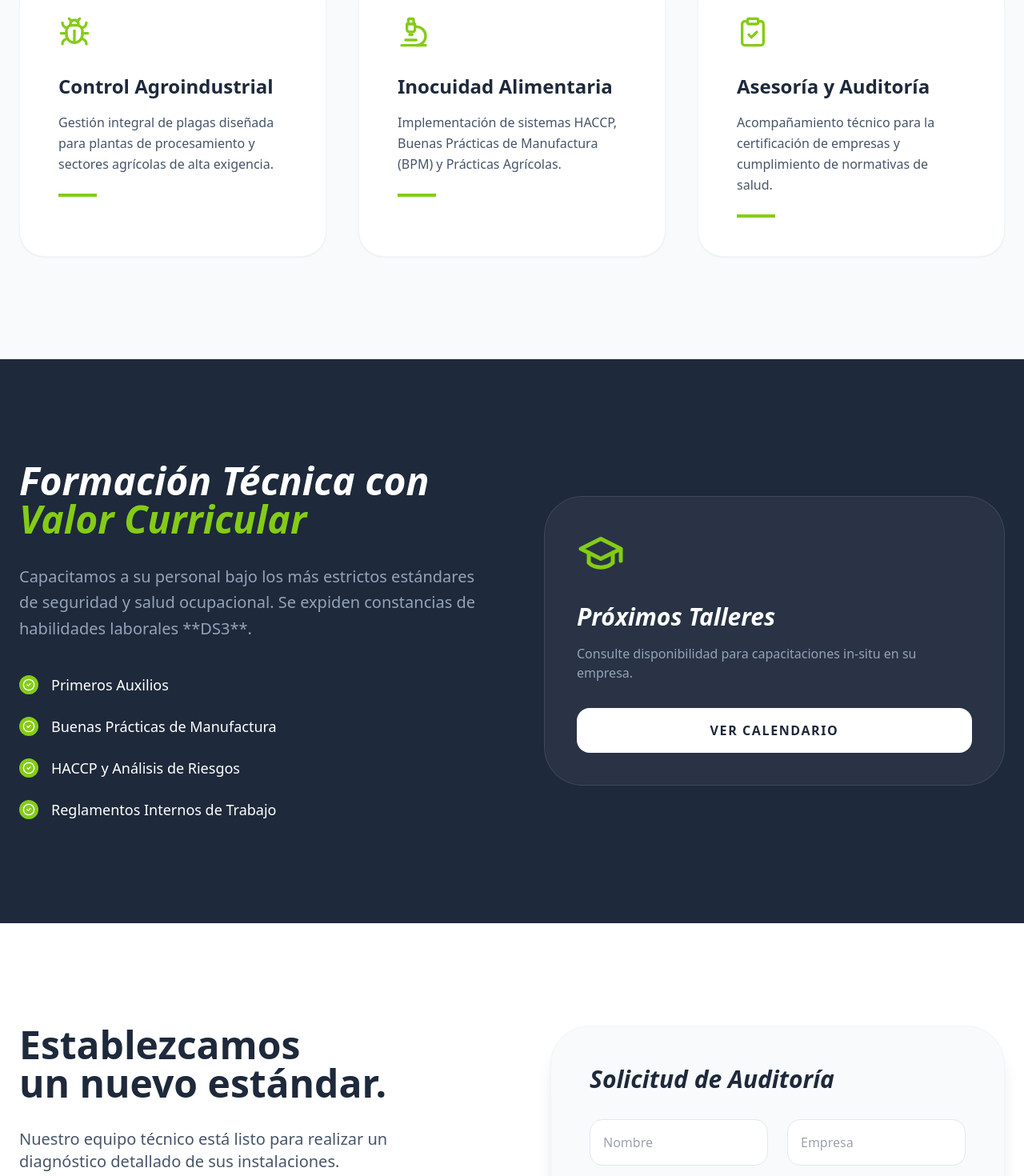
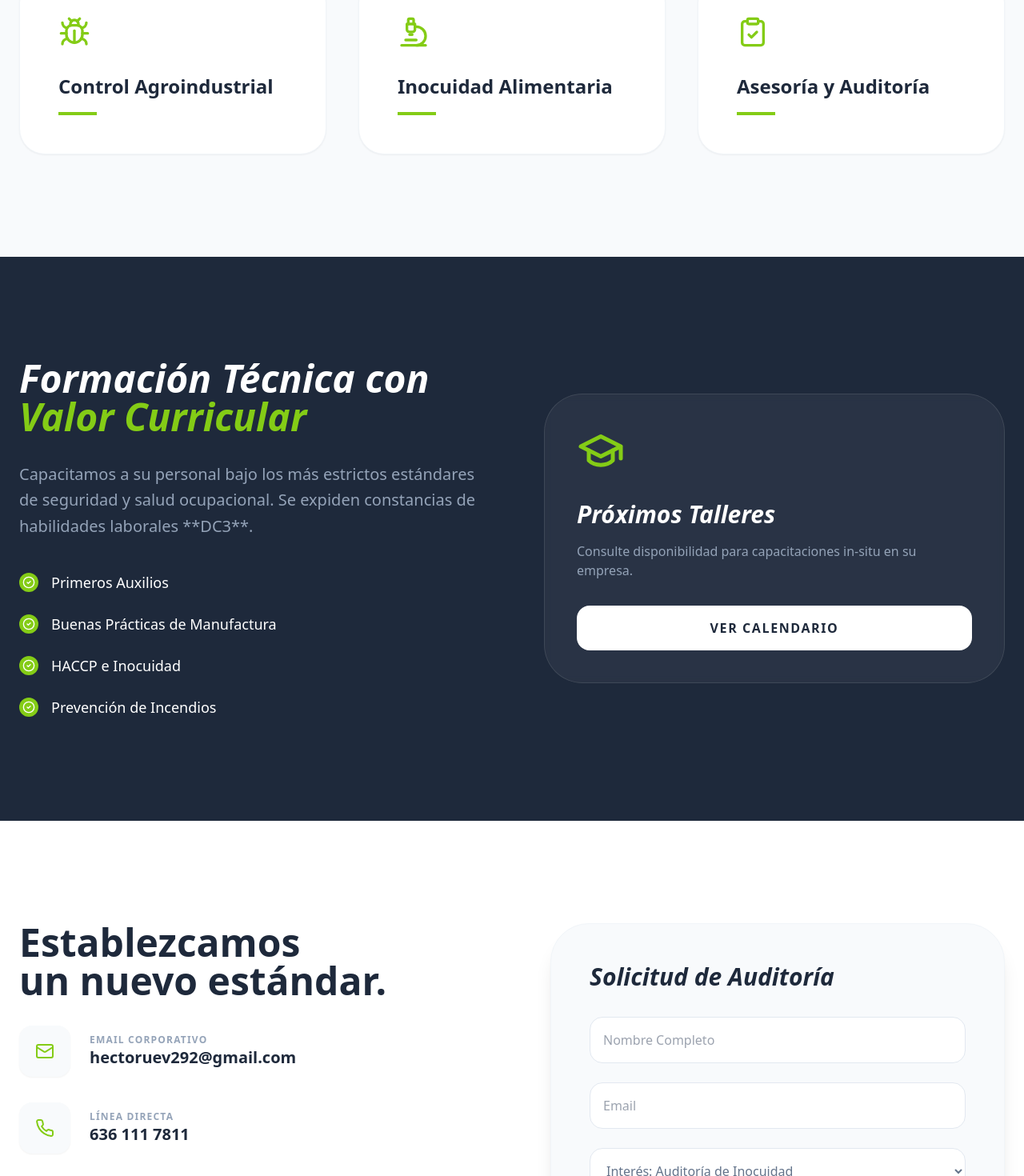
Before and after one commit to IvanGardea/fumigaciones-web, a Next.js app: page / in a window 1280 px wide. Shown: the part 1313-2783 px from the top of the page at 80% size. Built offline with nearby package versions, Linux system fonts and the light colour scheme.

Commit message:
Update page.tsx

```diff
--- a/app/page.tsx
+++ b/app/page.tsx
@@ -1,16 +1,26 @@
 "use client";
 import React, { useState, useEffect } from 'react';
 import {
-  ShieldCheck, Bug, Factory, Phone,
-  CheckCircle2, MessageCircle, Menu, X,
-  MapPin, Mail, GraduationCap, ClipboardCheck,
-  ChevronRight, Award, Microscope
+  Bug, Phone, CheckCircle2, MessageCircle, Menu, X,
+  Mail, GraduationCap, ClipboardCheck, ChevronRight,
+  Award, Microscope, Calendar as CalendarIcon
 } from 'lucide-react';
 import { motion, AnimatePresence } from 'framer-motion';
+
+// ==========================================================
+//  👇 CONFIGURACIÓN RÁPIDA DE CURSOS
+// ==========================================================
+const MIS_CURSOS = [
+  { fecha: "15 Mar", curso: "HACCP e Inocuidad", estado: "Cupo Disponible", urgencia: "baja" },
+  { fecha: "22 Mar", curso: "Primeros Auxilios", estado: "Últimos Lugares", urgencia: "alta" },
+  { fecha: "05 Abr", curso: "Buenas Prácticas (BPM)", estado: "Cupo Disponible", urgencia: "baja" },
+  { fecha: "12 Abr", curso: "Prevención de Incendios", estado: "Cupo Disponible", urgencia: "baja" }
+];
 
 export default function CipsaEnterprise() {
   const [isMenuOpen, setIsMenuOpen] = useState(false);
   const [scrolled, setScrolled] = useState(false);
+  const [isCalendarOpen, setIsCalendarOpen] = useState(false);
 
   useEffect(() => {
     const handleScroll = () => setScrolled(window.scrollY > 50);
@@ -27,44 +37,28 @@ export default function CipsaEnterprise() {
           <div className="flex items-center gap-2">
             <img src="/cipsa-logo.png" alt="CIPSA Logo" className="h-14 w-auto object-contain" />
           </div>
-
           <div className="hidden md:flex items-center gap-10 font-bold text-sm uppercase tracking-widest">
             <a href="#inicio" className={`${scrolled ? 'text-slate-800' : 'text-white'} hover:text-[#84cc16] transition-colors`}>Inicio</a>
             <a href="#servicios" className={`${scrolled ? 'text-slate-800' : 'text-white'} hover:text-[#84cc16] transition-colors`}>Servicios</a>
             <a href="#capacitacion" className={`${scrolled ? 'text-slate-800' : 'text-white'} hover:text-[#84cc16] transition-colors`}>Capacitación</a>
-            <a href="#contacto" className="bg-[#84cc16] text-white px-8 py-3 rounded-full hover:shadow-lg hover:shadow-lime-500/40 transition-all active:scale-95">
-              Contacto
-            </a>
+            <a href="#contacto" className="bg-[#84cc16] text-white px-8 py-3 rounded-full hover:shadow-lg hover:shadow-lime-500/40 transition-all active:scale-95">Contacto</a>
           </div>
-
           <button className="md:hidden text-[#84cc16]" onClick={() => setIsMenuOpen(!isMenuOpen)}>
             {isMenuOpen ? <X size={32} /> : <Menu size={32} />}
           </button>
         </div>
       </nav>
 
-      {/* --- HERO SECTION (FONDO CON LOGO-MONITO) --- */}
+      {/* --- HERO SECTION --- */}
       <section id="inicio" className="relative h-screen flex items-center justify-center overflow-hidden">
-        {/* Imagen de fondo con Overlay */}
         <div className="absolute inset-0 z-0">
-          <img
-            src="/logo-sipsa-monito.jpg"
-            alt="Fondo CIPSA"
-            className="w-full h-full object-cover scale-105"
-          />
+          <img src="/logo-sipsa-monito.jpg" alt="Fondo CIPSA" className="w-full h-full object-cover scale-105" />
           <div className="absolute inset-0 bg-[#0f172a]/80 backdrop-blur-[2px]"></div>
         </div>
-
         <div className="container mx-auto px-6 relative z-10 text-center">
-          <motion.div
-            initial={{ opacity: 0, y: 30 }}
-            animate={{ opacity: 1, y: 0 }}
-            transition={{ duration: 0.8 }}
-          >
+          <motion.div initial={{ opacity: 0, y: 30 }} animate={{ opacity: 1, y: 0 }} transition={{ duration: 0.8 }}>
             <div className="flex justify-center mb-6">
-              <span className="bg-[#84cc16] text-white px-4 py-1 rounded text-xs font-black uppercase tracking-[0.3em]">
-                Consultoría Elite
-              </span>
+              <span className="bg-[#84cc16] text-white px-4 py-1 rounded text-xs font-black uppercase tracking-[0.3em]">Consultoría Elite</span>
             </div>
             <h1 className="text-5xl md:text-8xl font-black text-white mb-6 leading-tight">
               Líderes en <span className="text-[#84cc16]">Inocuidad</span> <br />y Control Industrial
@@ -84,11 +78,11 @@ export default function CipsaEnterprise() {
         </div>
       </section>
 
-      {/* --- SECCIÓN DE VALOR (MÉTRICAS) --- */}
+      {/* --- MÉTRICAS --- */}
       <div className="bg-white py-12 border-b border-slate-100">
         <div className="container mx-auto px-6 grid md:grid-cols-4 gap-8 text-center">
           {[
-            { t: "Certificados", v: "DS3 / COFEPRIS" },
+            { t: "Certificados", v: "DC3 / COFEPRIS" },
             { t: "Especialidad", v: "Agroindustria" },
             { t: "Normativa", v: "HACCP / BPM / BPA" },
             { t: "Atención", v: "Personalizada" }
@@ -101,38 +95,22 @@ export default function CipsaEnterprise() {
         </div>
       </div>
 
-      {/* --- SERVICIOS PROFESIONALES --- */}
+      {/* --- SERVICIOS --- */}
       <section id="servicios" className="py-32 bg-slate-50">
         <div className="container mx-auto px-6">
           <div className="max-w-3xl mb-20">
             <h2 className="text-[#1e293b] text-4xl md:text-5xl font-black mb-6 italic">Nuestra Especialización Técnica</h2>
-            <p className="text-slate-600 text-lg leading-relaxed">
-              No solo controlamos plagas; aseguramos la integridad de su cadena de producción mediante sistemas avanzados de gestión de inocuidad.
-            </p>
+            <p className="text-slate-600 text-lg leading-relaxed">No solo controlamos plagas; aseguramos la integridad de su cadena de producción mediante sistemas avanzados de gestión de inocuidad.</p>
           </div>
-
           <div className="grid md:grid-cols-3 gap-10">
             {[
-              {
-                title: "Control Agroindustrial",
-                desc: "Gestión integral de plagas diseñada para plantas de procesamiento y sectores agrícolas de alta exigencia.",
-                icon: <Bug size={40} />
-              },
-              {
-                title: "Inocuidad Alimentaria",
-                desc: "Implementación de sistemas HACCP, Buenas Prácticas de Manufactura (BPM) y Prácticas Agrícolas.",
-                icon: <Microscope size={40} />
-              },
-              {
-                title: "Asesoría y Auditoría",
-                desc: "Acompañamiento técnico para la certificación de empresas y cumplimiento de normativas de salud.",
-                icon: <ClipboardCheck size={40} />
-              }
+              { title: "Control Agroindustrial", icon: <Bug size={40} /> },
+              { title: "Inocuidad Alimentaria", icon: <Microscope size={40} /> },
+              { title: "Asesoría y Auditoría", icon: <ClipboardCheck size={40} /> }
             ].map((s, i) => (
               <div key={i} className="group bg-white p-12 rounded-[2rem] shadow-sm hover:shadow-2xl transition-all duration-500 border border-slate-100">
-                <div className="text-[#84cc16] mb-8 group-hover:scale-110 transition-transform duration-300">{s.icon}</div>
+                <div className="text-[#84cc16] mb-8 group-hover:scale-110 transition-transform">{s.icon}</div>
                 <h3 className="text-2xl font-bold mb-4 text-[#1e293b]">{s.title}</h3>
-                <p className="text-slate-600 leading-relaxed mb-6">{s.desc}</p>
                 <div className="w-12 h-1 bg-[#84cc16] group-hover:w-full transition-all duration-500"></div>
               </div>
             ))}
@@ -146,10 +124,10 @@ export default function CipsaEnterprise() {
           <div>
             <h2 className="text-5xl font-black mb-8 italic">Formación Técnica con <span className="text-[#84cc16]">Valor Curricular</span></h2>
             <p className="text-slate-400 text-xl mb-10 leading-relaxed font-light">
-              Capacitamos a su personal bajo los más estrictos estándares de seguridad y salud ocupacional. Se expiden constancias de habilidades laborales **DS3**.
+              Capacitamos a su personal bajo los más estrictos estándares de seguridad y salud ocupacional. Se expiden constancias de habilidades laborales **DC3**.
             </p>
             <ul className="space-y-6">
-              {['Primeros Auxilios', 'Buenas Prácticas de Manufactura', 'HACCP y Análisis de Riesgos', 'Reglamentos Internos de Trabajo'].map((item, i) => (
+              {['Primeros Auxilios', 'Buenas Prácticas de Manufactura', 'HACCP e Inocuidad', 'Prevención de Incendios'].map((item, i) => (
                 <li key={i} className="flex items-center gap-4 text-lg">
                   <div className="w-6 h-6 bg-[#84cc16] rounded-full flex items-center justify-center text-white"><CheckCircle2 size={16} /></div>
                   {item}
@@ -161,7 +139,12 @@ export default function CipsaEnterprise() {
             <GraduationCap className="text-[#84cc16] mb-8" size={60} />
             <h3 className="text-3xl font-bold mb-4 italic text-white">Próximos Talleres</h3>
             <p className="text-slate-400 mb-8">Consulte disponibilidad para capacitaciones in-situ en su empresa.</p>
-            <a href="#contacto" className="inline-block w-full text-center py-4 bg-white text-[#1e293b] font-black rounded-2xl hover:bg-[#84cc16] hover:text-white transition-all tracking-widest">VER CALENDARIO</a>
+            <button
+              onClick={() => setIsCalendarOpen(true)}
+              className="inline-block w-full text-center py-4 bg-white text-[#1e293b] font-black rounded-2xl hover:bg-[#84cc16] hover:text-white transition-all tracking-widest"
+            >
+              VER CALENDARIO
+            </button>
           </div>
         </div>
       </section>
@@ -171,9 +154,7 @@ export default function CipsaEnterprise() {
         <div className="container mx-auto px-6 grid lg:grid-cols-2 gap-24">
           <div>
             <h2 className="text-5xl font-black mb-8 text-[#1e293b]">Establezcamos <br />un nuevo estándar.</h2>
-            <p className="text-slate-600 text-xl mb-12 font-light">Nuestro equipo técnico está listo para realizar un diagnóstico detallado de sus instalaciones.</p>
-
-            <div className="space-y-8">
+            <div className="space-y-8 mb-12">
               <div className="flex items-center gap-6">
                 <div className="w-16 h-16 bg-slate-50 flex items-center justify-center rounded-2xl text-[#84cc16] shadow-sm"><Mail /></div>
                 <div><p className="text-xs text-slate-400 uppercase font-bold tracking-widest">Email Corporativo</p><p className="text-xl font-bold text-[#1e293b]">hectoruev292@gmail.com</p></div>
@@ -184,36 +165,64 @@ export default function CipsaEnterprise() {
               </div>
             </div>
 
-            {/* MAPA PLACEHOLDER (Sigue las instrucciones para tu link real) */}
+            {/* MAPA CORREGIDO */}
             <div className="mt-16 rounded-[2.5rem] overflow-hidden h-80 shadow-2xl grayscale border-8 border-slate-50">
               <iframe
-                src="https://www.google.com/maps/embed?pb=!1m18!1m12!1m3!1d109156.9189912061!2d-107.96587447477382!3d30.403362153573216!2m3!1f0!2f0!3f0!3m2!1i1024!2i768!4f13.1!3m3!1m2!1s0x86e680572d424b95%3A0xe54695058782a933!2sNuevo%20Casas%20Grandes%2C%20Chih.!5e0!3m2!1ses-419!2smx!4v1700000000000"
-                width="100%" height="100%" style={{ border: 0 }} allowFullScreen loading="lazy">
-              </iframe>
+                src="https://www.google.com/maps/embed?pb=!1m18!1m12!1m3!1d3434.603348842145!2d-107.9157493!3d30.4190278!2m3!1f0!2f0!3f0!3m2!1i1024!2i768!4f13.1!3m3!1m2!1s0x86e0030029b392b5%3A0x600c7a599b596237!2sCIPSA%20Control%20Integral%20de%20Plagas%20y%20Seguridad%20Agroindustrial!5e0!3m2!1ses-419!2smx!4v1700000000000!5m2!1ses-419!2smx7"
+                width="100%" height="100%" style={{ border: 0 }} allowFullScreen loading="lazy" referrerPolicy="no-referrer-when-downgrade"
+              ></iframe>
             </div>
           </div>
 
           <div className="bg-[#f8fafc] p-12 rounded-[3rem] border border-slate-100 shadow-xl self-start">
             <h3 className="text-3xl font-black mb-8 text-[#1e293b] italic">Solicitud de Auditoría</h3>
-            <form className="space-y-6">
-              <div className="grid md:grid-cols-2 gap-6">
-                <input type="text" placeholder="Nombre" className="w-full p-4 bg-white border border-slate-200 rounded-2xl focus:ring-2 focus:ring-[#84cc16] outline-none transition-all" />
-                <input type="text" placeholder="Empresa" className="w-full p-4 bg-white border border-slate-200 rounded-2xl focus:ring-2 focus:ring-[#84cc16] outline-none transition-all" />
-              </div>
-              <input type="email" placeholder="Email" className="w-full p-4 bg-white border border-slate-200 rounded-2xl focus:ring-2 focus:ring-[#84cc16] outline-none transition-all" />
-              <select className="w-full p-4 bg-white border border-slate-200 rounded-2xl focus:ring-2 focus:ring-[#84cc16] outline-none transition-all text-slate-500 font-medium">
+            <form action="https://formspree.io/f/mjgeeygr" method="POST" className="space-y-6">
+              <input type="text" name="nombre" required placeholder="Nombre Completo" className="w-full p-4 bg-white border border-slate-200 rounded-2xl focus:ring-2 focus:ring-[#84cc16] outline-none transition-all" />
+              <input type="email" name="email" required placeholder="Email" className="w-full p-4 bg-white border border-slate-200 rounded-2xl focus:ring-2 focus:ring-[#84cc16] outline-none transition-all" />
+              <select name="interes" className="w-full p-4 bg-white border border-slate-200 rounded-2xl focus:ring-2 focus:ring-[#84cc16] outline-none transition-all text-slate-500 font-medium">
                 <option>Interés: Auditoría de Inocuidad</option>
-                <option>Interés: Capacitación DS3</option>
+                <option>Interés: Capacitación DC3</option>
                 <option>Interés: Control de Plagas Industrial</option>
               </select>
-              <textarea placeholder="Mensaje" className="w-full p-4 bg-white border border-slate-200 rounded-2xl h-40 focus:ring-2 focus:ring-[#84cc16] outline-none transition-all"></textarea>
-              <button className="w-full py-5 bg-[#1e293b] text-[#84cc16] font-black text-lg rounded-2xl hover:bg-[#84cc16] hover:text-white transition-all shadow-lg active:scale-95 uppercase tracking-widest">
+              <textarea name="mensaje" required placeholder="Mensaje" className="w-full p-4 bg-white border border-slate-200 rounded-2xl h-40 focus:ring-2 focus:ring-[#84cc16] outline-none transition-all"></textarea>
+              <button type="submit" className="w-full py-5 bg-[#1e293b] text-[#84cc16] font-black text-lg rounded-2xl hover:bg-[#84cc16] hover:text-white transition-all shadow-lg active:scale-95 uppercase tracking-widest">
                 Enviar Solicitud
               </button>
             </form>
           </div>
         </div>
       </section>
+
+      {/* --- MODAL CALENDARIO --- */}
+      <AnimatePresence>
+        {isCalendarOpen && (
+          <motion.div initial={{ opacity: 0 }} animate={{ opacity: 1 }} exit={{ opacity: 0 }} className="fixed inset-0 z-[100] flex items-center justify-center p-6 bg-[#0f172a]/95 backdrop-blur-xl">
+            <motion.div initial={{ scale: 0.9, y: 30 }} animate={{ scale: 1, y: 0 }} className="bg-white w-full max-w-2xl rounded-[3rem] p-12 relative shadow-2xl">
+              <button onClick={() => setIsCalendarOpen(false)} className="absolute top-8 right-8 text-slate-400 hover:text-slate-900"><X size={32} /></button>
+              <h3 className="text-4xl font-black text-[#1e293b] mb-10 italic">Calendario de Capacitación <span className="text-[#84cc16]">2026</span></h3>
+              <div className="grid gap-6">
+                {MIS_CURSOS.map((c, i) => (
+                  <div key={i} className="flex flex-col md:flex-row items-center justify-between p-6 bg-slate-50 rounded-3xl border border-slate-100">
+                    <div className="flex items-center gap-6 mb-4 md:mb-0">
+                      <div className="text-center bg-[#1e293b] text-[#84cc16] p-4 rounded-2xl min-w-[80px]">
+                        <p className="text-lg font-black">{c.fecha}</p>
+                      </div>
+                      <div>
+                        <p className="text-xl font-bold text-[#1e293b]">{c.curso}</p>
+                        <div className="flex items-center gap-2">
+                          <div className={`w-2 h-2 rounded-full ${c.urgencia === 'alta' ? 'bg-red-500' : 'bg-[#84cc16]'}`}></div>
+                          <p className="text-xs font-bold text-slate-400 uppercase tracking-widest">{c.estado}</p>
+                        </div>
+                      </div>
+                    </div>
+                    <a href={`https://wa.me/526361117811?text=Me interesa el curso de: ${c.curso}`} target="_blank" className="bg-[#84cc16] text-white px-6 py-2 rounded-xl font-bold text-xs uppercase tracking-widest">Apartar</a>
+                  </div>
+                ))}
+              </div>
+            </motion.div>
+          </motion.div>
+        )}
+      </AnimatePresence>
 
       {/* --- FOOTER --- */}
       <footer className="bg-slate-50 py-12 border-t border-slate-100">
@@ -229,15 +238,8 @@ export default function CipsaEnterprise() {
       </footer>
 
       {/* --- WHATSAPP --- */}
-      <a
-        href="https://wa.me/526361117811"
-        target="_blank"
-        className="fixed bottom-10 right-10 w-20 h-20 bg-[#25D366] text-white rounded-full flex items-center justify-center shadow-2xl hover:scale-110 active:scale-90 transition-all z-50 group"
-      >
+      <a href="https://wa.me/526361117811" target="_blank" className="fixed bottom-10 right-10 w-20 h-20 bg-[#25D366] text-white rounded-full flex items-center justify-center shadow-2xl hover:scale-110 active:scale-90 transition-all z-50 group">
         <MessageCircle size={38} />
-        <span className="absolute right-24 bg-white text-slate-900 px-6 py-2 rounded-xl text-sm font-black shadow-xl opacity-0 group-hover:opacity-100 transition-opacity whitespace-nowrap border-2 border-[#25D366]">
-          ¡Contactar ahora!
-        </span>
       </a>
     </div>
   );
```
